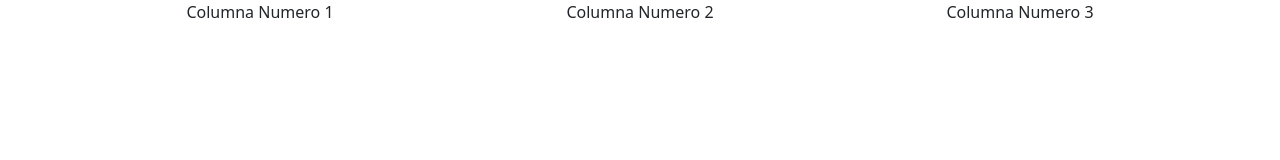
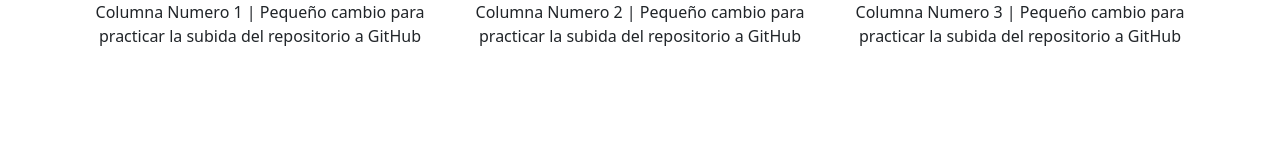
Before and after one commit to leasz/curso_ag4.0, a plain HTML site: page bs_ej_2.html in a window 1280 px wide. Drawn offline with nearby package versions, Linux system fonts and the light colour scheme.

Commit message:
Cambios de prueba para la subida de los cambios a GitHub

```diff
--- a/bs_ej_2.html
+++ b/bs_ej_2.html
@@ -11,13 +11,13 @@
     <div class="container text-center">
         <div class="row">
           <div class="col-7 col-md-4">
-            Columna Numero 1
+            Columna Numero 1 | Pequeño cambio para practicar la subida del repositorio a GitHub
           </div>
           <div class="col-3 col-md-4">
-            Columna Numero 2
+            Columna Numero 2 | Pequeño cambio para practicar la subida del repositorio a GitHub
           </div>
           <div class="col-2 col-md-4">
-            Columna Numero 3
+            Columna Numero 3 | Pequeño cambio para practicar la subida del repositorio a GitHub
           </div>
         </div>
     </div>
```
Also changed, not shown: bs_ej_1.html (+5 -0 lines).
